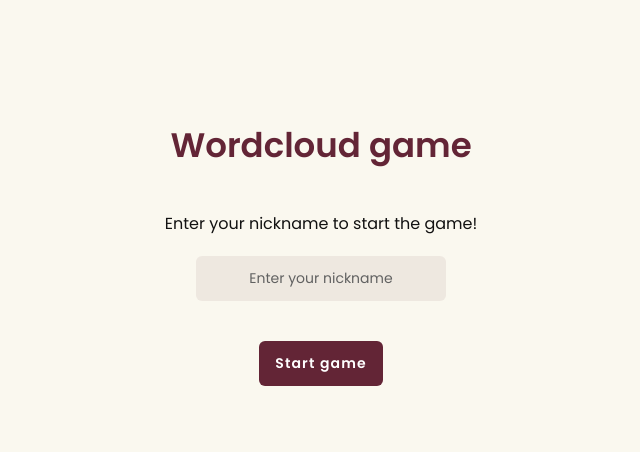
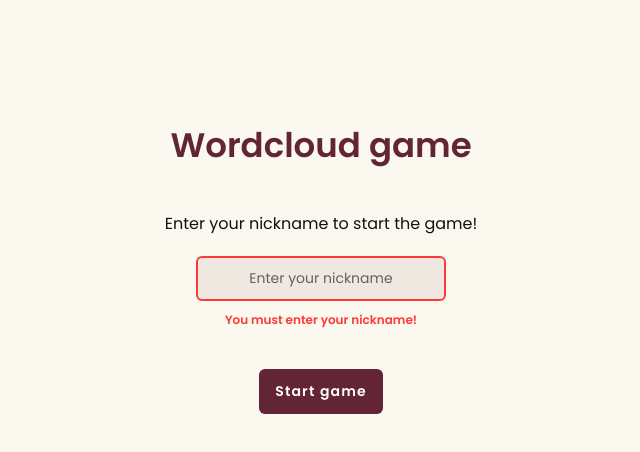
Before and after one commit to novacooo/wordcloud-game, a React (Create React App) app: page /#/login in a window 1280 px wide. Both pictures are taken after a click on the button "Start game". Shown: the top 452 px of the page, without its empty margins (319-959 px from the left). Built offline with nearby package versions, Linux system fonts and the light colour scheme.

Commit message:
Login page logic

```diff
--- a/src/components/Input.tsx
+++ b/src/components/Input.tsx
@@ -1,11 +1,16 @@
 import styled from 'styled-components';
 
-const Input = styled.input`
-  padding: 1.2rem 1.6rem;
+interface InputProps {
+  error?: boolean;
+}
+
+const Input = styled.input<InputProps>`
+  padding: 1rem 1.6rem;
   width: 100%;
   max-width: 25rem;
   background-color: ${({ theme }) => theme.color.bgSecondary};
-  border: none;
+  border: 0.2rem solid
+    ${({ theme, error }) => (error ? theme.color.red : theme.color.bgSecondary)};
   border-radius: ${({ theme }) => theme.borderRadius};
   font-size: ${({ theme }) => theme.fontSize.button};
   font-weight: ${({ theme }) => theme.fontWeight.bold};
--- a/src/pages/LoginPage.tsx
+++ b/src/pages/LoginPage.tsx
@@ -4,24 +4,65 @@ import Text from 'components/Text';
 import Button from 'components/Button';
 import Input from 'components/Input';
 import styled from 'styled-components';
+import React, { useState } from 'react';
+import { useAppContext } from 'contexts/appContext';
 
-const InputWrapper = styled.div`
+const Wrapper = styled.div`
   display: flex;
   flex-direction: column;
   align-items: center;
   gap: 2rem;
 `;
 
+const InputWrapper = styled.div`
+  display: flex;
+  flex-direction: column;
+  align-items: center;
+  gap: 1rem;
+`;
+
+const ErrorText = styled.p`
+  font-size: ${({ theme }) => theme.fontSize.caption};
+  font-weight: ${({ theme }) => theme.fontWeight.bold};
+  color: ${({ theme }) => theme.color.red};
+`;
+
 const LoginPage = () => {
+  const { setIsLoggedIn, setNickname } = useAppContext();
   const navigate = useNavigate();
+  const [value, setValue] = useState('');
+  const [isError, setIsError] = useState(false);
+
+  const handleInputChange = (e: React.ChangeEvent<HTMLInputElement>) => {
+    setIsError(false);
+    setValue(e.target.value);
+  };
+
+  const handleButtonClick = () => {
+    if (value === '') {
+      setIsError(true);
+      return;
+    }
+    setIsLoggedIn(true);
+    setNickname(value);
+    navigate(routes.game);
+  };
 
   return (
     <>
-      <InputWrapper>
+      <Wrapper>
         <Text>Enter your nickname to start the game!</Text>
-        <Input placeholder="Enter your nickname" />
-      </InputWrapper>
-      <Button onClick={() => navigate(routes.game)}>Start game</Button>
+        <InputWrapper>
+          <Input
+            placeholder="Enter your nickname"
+            value={value}
+            error={isError}
+            onChange={handleInputChange}
+          />
+          {isError && <ErrorText>You must enter your nickname!</ErrorText>}
+        </InputWrapper>
+      </Wrapper>
+      <Button onClick={handleButtonClick}>Start game</Button>
     </>
   );
 };
--- a/src/theme/theme.ts
+++ b/src/theme/theme.ts
@@ -3,6 +3,7 @@ const theme = {
     accent: '#632536',
     accentHover: '#783545',
     white: '#ffffff',
+    red: '#ff3838',
     bgPrimary: '#faf8ef',
     bgSecondary: 'rgba(99, 37, 54, 0.08)',
     textPrimary: '#121212',
@@ -14,6 +15,7 @@ const theme = {
     heading: '2.2rem',
     body: '1.6rem',
     button: '1.4rem',
+    caption: '1.2rem',
   },
   fontWeight: {
     regular: 400,
```
